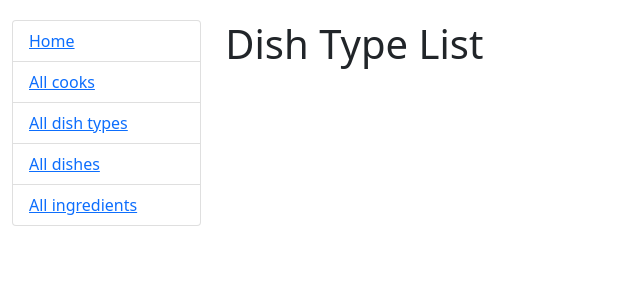
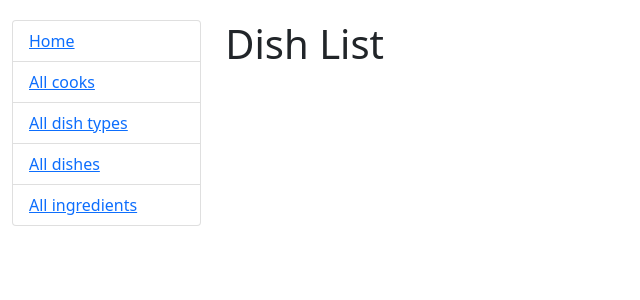
Before and after one commit to m1b0mb0/kitchen-management-system, a Django app: page /dishes/ in a window 1280 px wide. Shown: the top 300 px of the page, without its empty margins (0-640 px from the left). Run offline with Django 5.2, Linux system fonts and the light colour scheme; data that the repository does not hold is empty.

Commit message:
Correct typo in dish_list.html

```diff
--- a/templates/kitchen/dish_list.html
+++ b/templates/kitchen/dish_list.html
@@ -1,7 +1,7 @@
 {% extends "base.html" %}
 
 {% block content %}
-  <h1>Dish Type List</h1>
+  <h1>Dish List</h1>
   <ul>
     {% for dish in dish_list %}
       <li>
```
